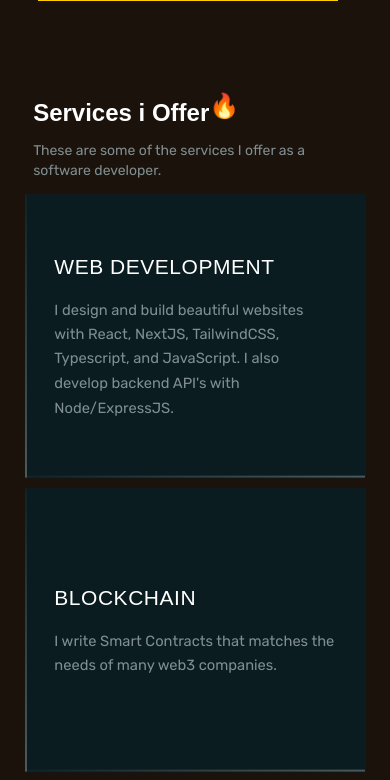
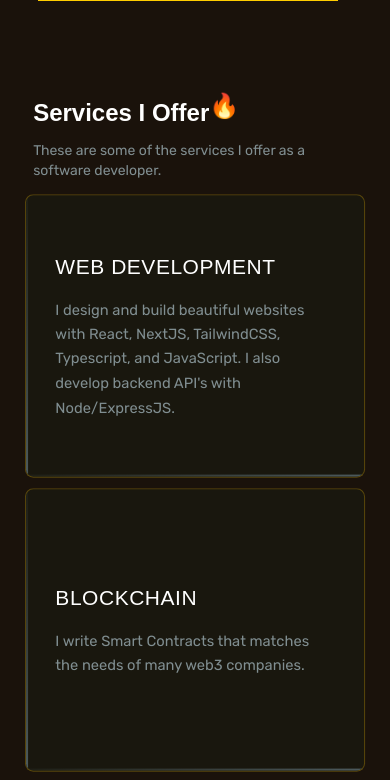
Before and after one commit to heyrapto/portfolio-, a React (Vite) app: page / in a window 390 px wide. Shown: the part 913-1693 px from the top of the page. Built offline with nearby package versions, Linux system fonts and the light colour scheme.

Commit message:
Update Services.tsx

```diff
--- a/src/pages/Services.tsx
+++ b/src/pages/Services.tsx
@@ -2,9 +2,11 @@ import { motion } from "framer-motion";
 import { useEffect, useRef, useState } from "react";
 
 const Services = () => {
-    const [visibleStates, setVisibleStates] = useState(Array(6).fill(false)); // Track visibility of each service
-    const refs = useRef<(HTMLDivElement | null)[]>([]); // Refs for each service block
+  // Initialize visibility state for 8 service items
+  const [visibleStates, setVisibleStates] = useState(Array(8).fill(false));
+  const refs = useRef<(HTMLDivElement | null)[]>([]);
 
+  // Description text style remains unchanged
   const pStyle = "text-sm font-rubik text-[#808e91] mt-4 leading-[1.44rem]";
 
   const itemVariants = {
@@ -12,8 +14,8 @@ const Services = () => {
     visible: {
       opacity: 1,
       y: 0,
-            scale: 1.05
-        }
+      scale: 1.05,
+    },
   };
 
   useEffect(() => {
@@ -21,40 +23,27 @@ const Services = () => {
       const observer = new IntersectionObserver(
         ([entry]) => {
           if (entry.isIntersecting) {
-                        setVisibleStates(prev => {
+            setVisibleStates((prev) => {
               const newState = [...prev];
-                            newState[index] = true; // Mark block as visible
+              newState[index] = true;
               return newState;
             });
-                        observer.disconnect(); // Stop observing once visible
+            observer.disconnect();
           }
         },
-                { threshold: 0.1 } // Trigger when 10% of block is in view
+        { threshold: 0.1 }
       );
 
-            if (ref) observer.observe(ref); // Observe the ref if available
+      if (ref) observer.observe(ref);
       return observer;
     });
 
     return () => {
-            observers.forEach(observer => observer.disconnect()); // Clean up on unmount
+      observers.forEach((observer) => observer.disconnect());
     };
   }, []);
 
-    return (
-      <section>
-        <div className="flex justify-center py-24">
-          <div className="my_fixed_width">
-            <h2 className="text-2xl font-bold font-clash">
-              Services i Offer
-              <span className="inline-block animate-bounce">🔥</span>
-            </h2>
-            <p className="text-sm text-[#808e91] font-rubik my-3">
-              These are some of the services I offer as a software
-              developer.
-            </p>
-            <div className="grid place-items-center my-5 gap-6 sm:grid-cols-2 md:grid-cols-3 sm:gap-8">
-              {[
+  const servicesData = [
     {
       title: "WEB DEVELOPMENT",
       description:
@@ -103,13 +92,27 @@ const Services = () => {
         "I worked with tools like Git and Github for version control and ease of collaborating on projects.",
       className: "block_left",
     },
-              ].map((service, index) => (
+  ];
+
+  return (
+    <section>
+      <div className="flex justify-center py-24">
+        <div className="my_fixed_width">
+          <h2 className="text-2xl font-bold font-clash">
+            Services I Offer
+            <span className="inline-block animate-bounce">🔥</span>
+          </h2>
+          <p className="text-sm text-[#808e91] font-rubik my-3">
+            These are some of the services I offer as a software developer.
+          </p>
+          <div className="grid place-items-center my-5 gap-6 sm:grid-cols-2 md:grid-cols-3 sm:gap-8">
+            {servicesData.map((service, index) => (
               <motion.div
                 key={index}
                 ref={(el) => {
                   refs.current[index] = el;
                 }}
-                  className={`w-full h-[270px] flex items-center justify-center relative overflow-hidden px-7 font-clash bg-[#0a1c20] ${service.className}`}
+                className={`w-full h-[270px] flex items-center justify-center relative overflow-hidden px-7 font-clash bg-[#1a1a10]/80 rounded-lg border border-yellow-500/30 ${service.className}`}
                 variants={itemVariants}
                 initial="hidden"
                 animate={visibleStates[index] ? "visible" : "hidden"}
@@ -121,7 +124,7 @@ const Services = () => {
                 }}
               >
                 <div>
-                    <h3 className="text-white text-xl  font-clashbold mb-4 tracking-wide">
+                  <h3 className="text-white text-xl font-clashbold mb-4 tracking-wide">
                     {service.title}
                   </h3>
                   <p className={pStyle}>{service.description}</p>
```
Lines whose indentation alone changed are shown as unchanged.
